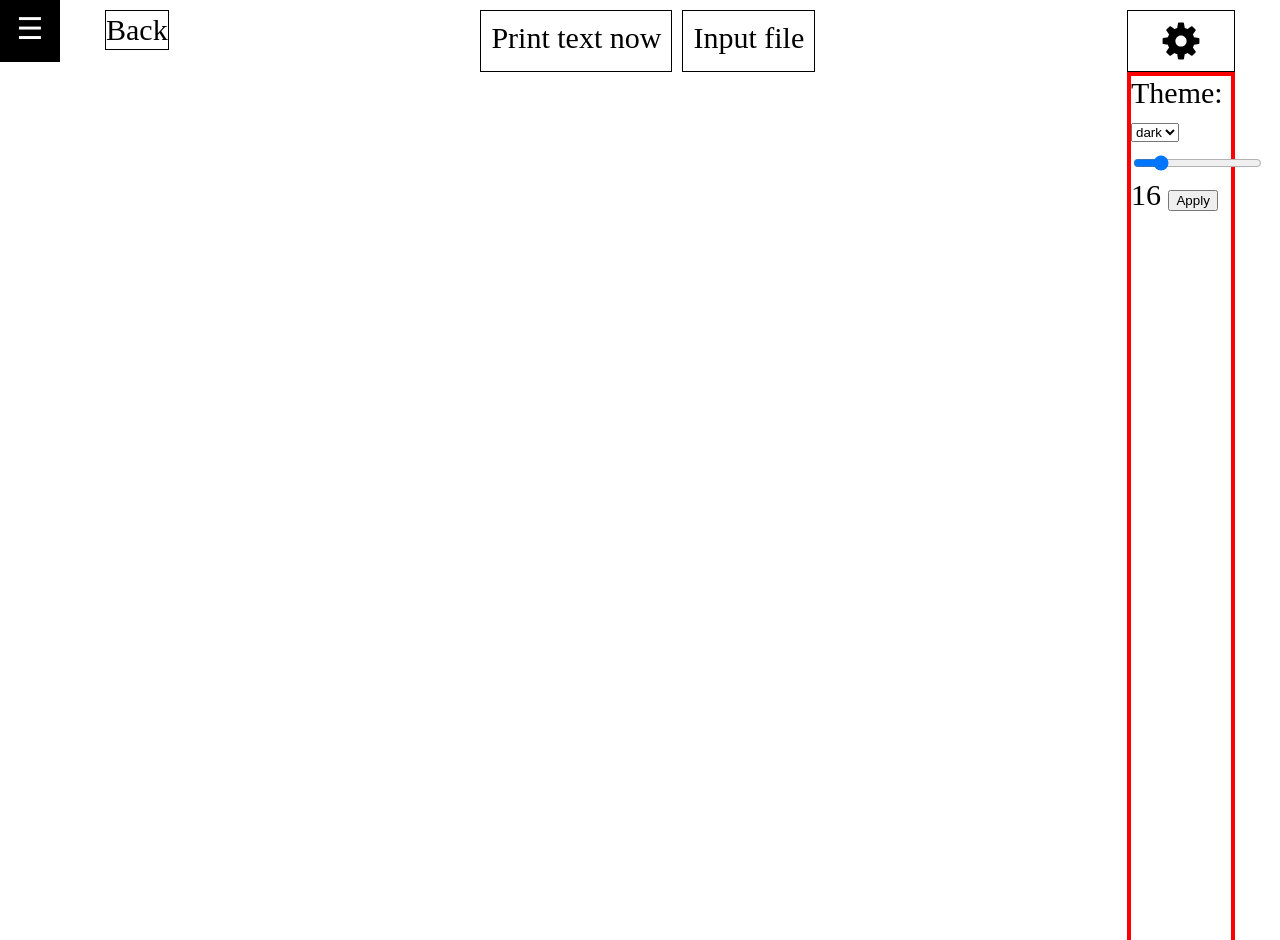
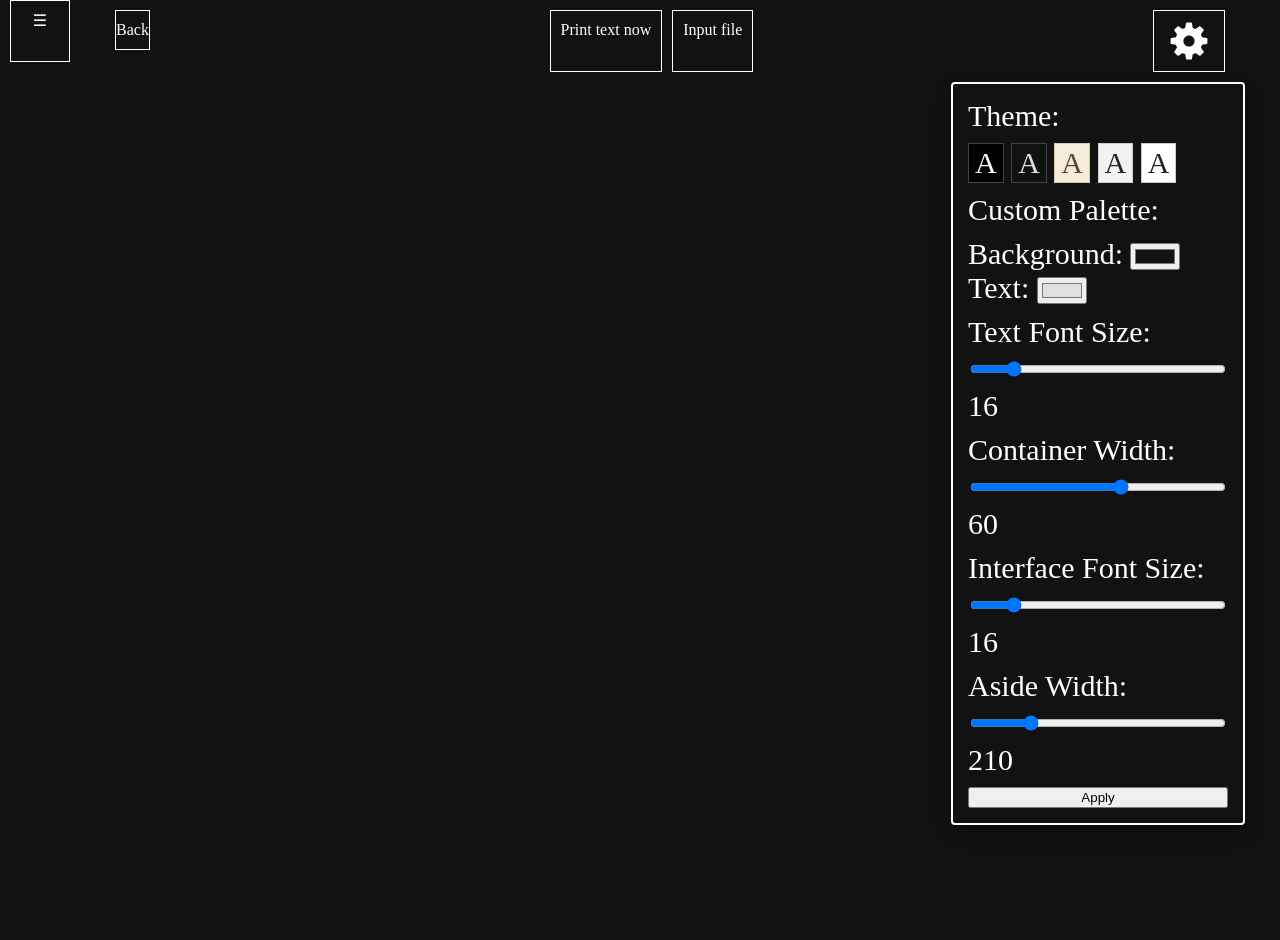
Before and after one commit to Hakerhakb11/epub_reader, a Flask app: page / in a window 1280 px wide, after a click on "Settings". Run offline with Flask 3, Linux system fonts and the light colour scheme; data that the repository does not hold is empty; parts of the project's set-up code (start-up, migrations or seed data) failed here and were passed over.

Commit message:
Feat/settings panel (#3)
* feat(settings): add functionality for buttons

* feat(settings): add interface-scale button

* fix(settings): align elements into a flex column

* feat(settings): apply configuration changes in real time

* feat(settings): add dynamic color select with palette

* feat(settings): add aside width regulator

```diff
--- a/home/views.py
+++ b/home/views.py
@@ -42,12 +42,39 @@ def delete_book(book_id):
     return redirect(url_for('home.index'))
 
 
-@home.route('/set_theme', methods=['POST'])
-def set_theme():
+@home.route('/set_configuration', methods=['POST'])
+def set_configuration():
     theme = request.form.get('theme', 'dark')
-    if theme:
+    interface_font_size = request.form.get('interface-font-size', 16)
+    text_font_size = request.form.get('text-font-size', 16)
+    container_width = request.form.get('container-width', 60)
+    aside_width = request.form.get('aside-width', 210)
+
+    if session.get('theme') != theme:
         session['theme'] = theme
         flash(f'Theme set to {theme}')
-    else:
-        flash('No theme selected')
+
+    if session.get('interface-font-size') != interface_font_size:
+        session['interface-font-size'] = interface_font_size
+        flash(f'Interface size set to {interface_font_size}')
+
+    if session.get('text-font-size') != text_font_size:
+        session['text-font-size'] = text_font_size
+        flash(f'Font size set to {text_font_size}')
+
+    if session.get('container-width') != container_width:
+        session['container-width'] = container_width
+        flash(f'Container width set to {container_width}')
+
+    if session.get('aside-width') != aside_width:
+        session['aside-width'] = aside_width
+        flash(f'Aside width set to {aside_width}')
+
+    if (
+        request.headers.get('X-Requested-With') == 'XMLHttpRequest'
+        or request.is_json
+        or 'fetch' in request.headers.get('User-Agent', '').lower()
+    ):
+        return {'status': 'success'}, 200
+
     return redirect(request.referrer or url_for('home.index'))
--- a/static/css/base.css
+++ b/static/css/base.css
@@ -1,25 +1,17 @@
 :root {
-    --block-content-width: 800px;
+    --block-content-width: 60%;
     --body-background-color: black;
     --body-color: white;
-}
-
-body.dark-theme {
-    --body-background-color: black;
-    --body-color: white;
-}
-
-body.light-theme {
-    --body-background-color: white;
-    --body-color: black;
+    --body-font-size: 25px;
+    --text-font-size: 16px;
 }
 
 body {
-    padding: 0, 10px;
+    padding: 0 10px;
     margin: 0;
     background-color: var(--body-background-color);
     color: var(--body-color);
-    font-size: 30px;
+    font-size: var(--body-font-size);
 }
 
 .container {
@@ -29,7 +21,7 @@ body {
 }
 
 aside {
-    width: 210px;
+    width: var(--aside-width);
     transition: width 0.3s ease;
     display: flex;
     flex-direction: column;
@@ -169,12 +161,25 @@ main {
 }
 
 .settings-panel {
+    position: absolute;
+    top: 100%;
+    right: 0;
     color: var(--body-color);
-    width: 100px;
-    height: 100vh;
+    width: 260px;
+    height: auto;
     background-color: var(--body-background-color);
-    border: 4px solid red;
+    border: 2px solid var(--body-color);
+    padding: 15px;
+    box-shadow: 0px 8px 16px rgba(0,0,0,0.3);
+    border-radius: 4px;
+    font-size: 30px;
     /* padding: 20px red; */
+}
+
+.settings-panel form {
+    display: flex;
+    flex-direction: column;
+    gap: 10px;
 }
 
 summary svg {
@@ -191,6 +196,7 @@ summary:hover svg {
 .output {
     width: 100%;
     max-width: var(--block-content-width);
+    font-size: var(--text-font-size);
     transition: max-width 0.3s ease;
 }
 
--- a/static/js/base.js
+++ b/static/js/base.js
@@ -14,4 +14,113 @@ document.addEventListener('DOMContentLoaded', () => {
             localStorage.setItem('mainSidebarOpen', sidebar.open);
         });
     }
+
+    const bgHidden = document.getElementById('bg-color-hidden');
+    const textHidden = document.getElementById('text-color-hidden');
+    const bgPicker = document.getElementById('bg-picker');
+    const textPicker = document.getElementById('text-picker');
+    const presetButtons = document.querySelectorAll('.preset-btn');
+
+    presetButtons.forEach(button => {
+        button.addEventListener('click', () => {
+            const bg = button.getAttribute('data-bg');
+            const text = button.getAttribute('data-text');
+
+            updateColors(bg, text);
+            saveSettingsToServer();
+        });
+    });
+
+    if (bgPicker && textPicker) {
+        bgPicker.addEventListener('input', (e) => {
+            document.documentElement.style.setProperty('--body-background-color', e.target.value);
+            if (bgHidden) bgHidden.value = e.target.value;
+        });
+        textPicker.addEventListener('input', (e) => {
+            document.documentElement.style.setProperty('--body-color', e.target.value);
+            if (textHidden) textHidden.value = e.target.value;
+        });
+
+        bgPicker.addEventListener('change', saveSettingsToServer);
+        textPicker.addEventListener('change', saveSettingsToServer);
+    }
+
+    const interfaceFontSizeInput = document.getElementById('interface-font-size-select')
+    const textFontSizeInput = document.getElementById('text-font-size-select');
+    const containerWidthInput = document.getElementById('container-width-select');
+    const asideWidthInput = document.getElementById('aside-width-select');
+
+    if (interfaceFontSizeInput) {
+        interfaceFontSizeInput.addEventListener('input', (event) => {
+            const value = event.target.value;
+            document.documentElement.style.setProperty('--body-font-size', `${value}px`);
+
+            interfaceFontSizeInput.nextElementSibling.value = value;
+        });
+
+        interfaceFontSizeInput.addEventListener('change', saveSettingsToServer);
+    }
+
+    if (textFontSizeInput) {
+        textFontSizeInput.addEventListener('input', (event) => {
+            const value = event.target.value;
+            document.documentElement.style.setProperty('--text-font-size', `${value}px`);
+
+            textFontSizeInput.nextElementSibling.value = value;
+        });
+
+        textFontSizeInput.addEventListener('change', saveSettingsToServer);
+    }
+
+    if (containerWidthInput) {
+        containerWidthInput.addEventListener('input', (event) => {
+            const value = event.target.value;
+            document.documentElement.style.setProperty('--block-content-width', `${value}%`);
+
+            containerWidthInput.nextElementSibling.value = value;
+        });
+
+        containerWidthInput.addEventListener('change', saveSettingsToServer);
+    }
+
+    if (asideWidthInput) {
+        asideWidthInput.addEventListener('input', (event) => {
+            const value = event.target.value;
+            document.documentElement.style.setProperty('--aside-width', `${value}px`);
+
+            asideWidthInput.nextElementSibling.value = value;
+        });
+
+        asideWidthInput.addEventListener('change', saveSettingsToServer);
+    }
+
 });
+
+function saveSettingsToServer() {
+    const form = document.querySelector('.settings-panel form');
+    if (!form) return;
+
+    const formData = new FormData(form);
+
+    fetch(form.action, {
+        method: 'POST',
+        body: formData
+    })
+    .then(response => {
+        if (!response.ok) {
+            console.error('Eror, saveSettingsToServer failed:', response.statusText);
+        }
+    })
+    .catch(error => console.error('Network error:', error));
+}
+
+function updateColors(bgColor, textColor) {
+    document.documentElement.style.setProperty('--body-background-color', bgColor);
+    document.documentElement.style.setProperty('--body-color', textColor);
+
+    if (bgHidden) bgHidden.value = bgColor;
+    if (textHidden) textHidden.value = textColor;
+
+    if (bgPicker) bgPicker.value = bgColor;
+    if (textPicker) textPicker.value = textColor;
+}
--- a/templates/base.html
+++ b/templates/base.html
@@ -11,10 +11,19 @@
         {% block extra_head %}{% endblock extra_head %}
 
         <style>
+            :root {
+                --body-background-color: {{ session.get('bg-color', '#121212') }};
+                --body-color: {{ session.get('text-color', '#ffffff') }};
+
+                --block-content-width: {{ session.get('container-width', 60) }}%;
+                --body-font-size: {{ session.get('interface-font-size', 16) }}px;
+                --text-font-size: {{ session.get('text-font-size', 16) }}px;
+                --aside-width: {{ session.get('aside-width', 210) }}px;
+            }
             {% block style %}{% endblock style %}
         </style>
     </head>
-    <body class="{% if session.get('theme') == 'dark' %}dark-theme{% else %}light-theme{% endif %}">
+    <body>
         <div class="container">
             <aside>
                 <details id="mainSidebar">
@@ -44,15 +53,46 @@
                             </svg>
                         </summary>
                         <div class="settings-panel">
-                            <form method="POST" action="{{ url_for('home.set_theme') }}">
+                            <form method="POST" action="{{ url_for('home.set_configuration') }}">
+
+                                <input type="hidden" name="bg-color" id="bg-color-hidden" value="{{ session.get('bg-color', '#121212') }}">
+                                <input type="hidden" name="text-color" id="text-color-hidden" value="{{ session.get('text-color', '#e0e0e0')}}">
+
                                 <label for="theme-select">Theme:</label>
-                                <select name="theme" id="theme-select">
-                                    <option value="dark" {% if session.get('theme', 'dark') == 'dark' %}selected{% endif %}>dark</option>
-                                    <option value="light" {% if session.get('theme') == 'light' %}selected{% endif %}>light</option>
-                                </select>
+                                <div id="theme-select">
+                                    <button type="button" class="button preset-btn" data-bg="#000000" data-text="#ffffff" style="background: #000000; color: #ffffff; border: 1px solid #444;">A</button>
+                                    <button type="button" class="button preset-btn" data-bg="#121212" data-text="#e0e0e0" style="background: #121212; color: #e0e0e0; border: 1px solid #444;">A</button>
+                                    <button type="button" class="button preset-btn" data-bg="#f4ecd8" data-text="#5b4636" style="background: #f4ecd8; color: #5b4636; border: 1px solid #dacbb3;">A</button>
+                                    <button type="button" class="button preset-btn" data-bg="#f2f2f3" data-text="#212529" style="background: #f2f2f3; color: #212529; border: 1px solid #ccc;">A</button>
+                                    <button type="button" class="button preset-btn" data-bg="#ffffff" data-text="#212529" style="background: #ffffff; color: #212529; border: 1px solid #ccc;">A</button>
+                                </div>
+                                <label>Custom Palette:</label>
+                                <div class="custom-colors">
+                                    <div class="color-picker-wrapper">
+                                        <label for="bg-picker">Background:</label>
+                                        <input type="color" id="bg-picker" value="{{ session.get('bg-color', '#121212') }}">
+                                    </div>
+                                    <div class="color-picker-wrapper">
+                                        <label for="text-picker">Text:</label>
+                                        <input type="color" id="text-picker" value="{{ session.get('text-color', '#e0e0e0') }}">
+                                    </div>
+                                </div>
 
-                                <input type="range" name="font_size" min="12" max="35" value="{{ session.get("font_size", 16) }}" oninput="this.nextElementSibling.value = this.value">
-                                <output>{{ session.get("font_size", 16) }}</output>
+                                <label for="text-font-size-select">Text Font Size:</label>
+                                <input type="range" name="text-font-size" id="text-font-size-select" min="10" max="50" value="{{ session.get("text-font-size", 16) }}" oninput="this.nextElementSibling.value = this.value">
+                                <output>{{ session.get("text-font-size", 16) }}</output>
+
+                                <label for="container-width-select">Container Width:</label>
+                                <input type="range" name="container-width" id="container-width-select" min="1" max="100" value="{{ session.get("container-width", 60) }}" oninput="this.nextElementSibling.value = this.value">
+                                <output>{{ session.get("container-width", 60) }}</output>
+
+                                <label for="interface-font-size-select">Interface Font Size:</label>
+                                <input type="range" name="interface-font-size" id="interface-font-size-select" min="10" max="50" value="{{ session.get("interface-font-size", 16) }}" oninput="this.nextElementSibling.value = this.value">
+                                <output>{{ session.get("interface-font-size", 16) }}</output>
+
+                                <label for="aside-width-select">Aside Width:</label>
+                                <input type="range" name="aside-width" id="aside-width-select" min="100" max="600" value="{{ session.get("aside-width", 210) }}" oninput="this.nextElementSibling.value = this.value">
+                                <output>{{ session.get("aside-width", 210) }}</output>
 
                                 <button type="submit">Apply</button>
                             </form>
```
